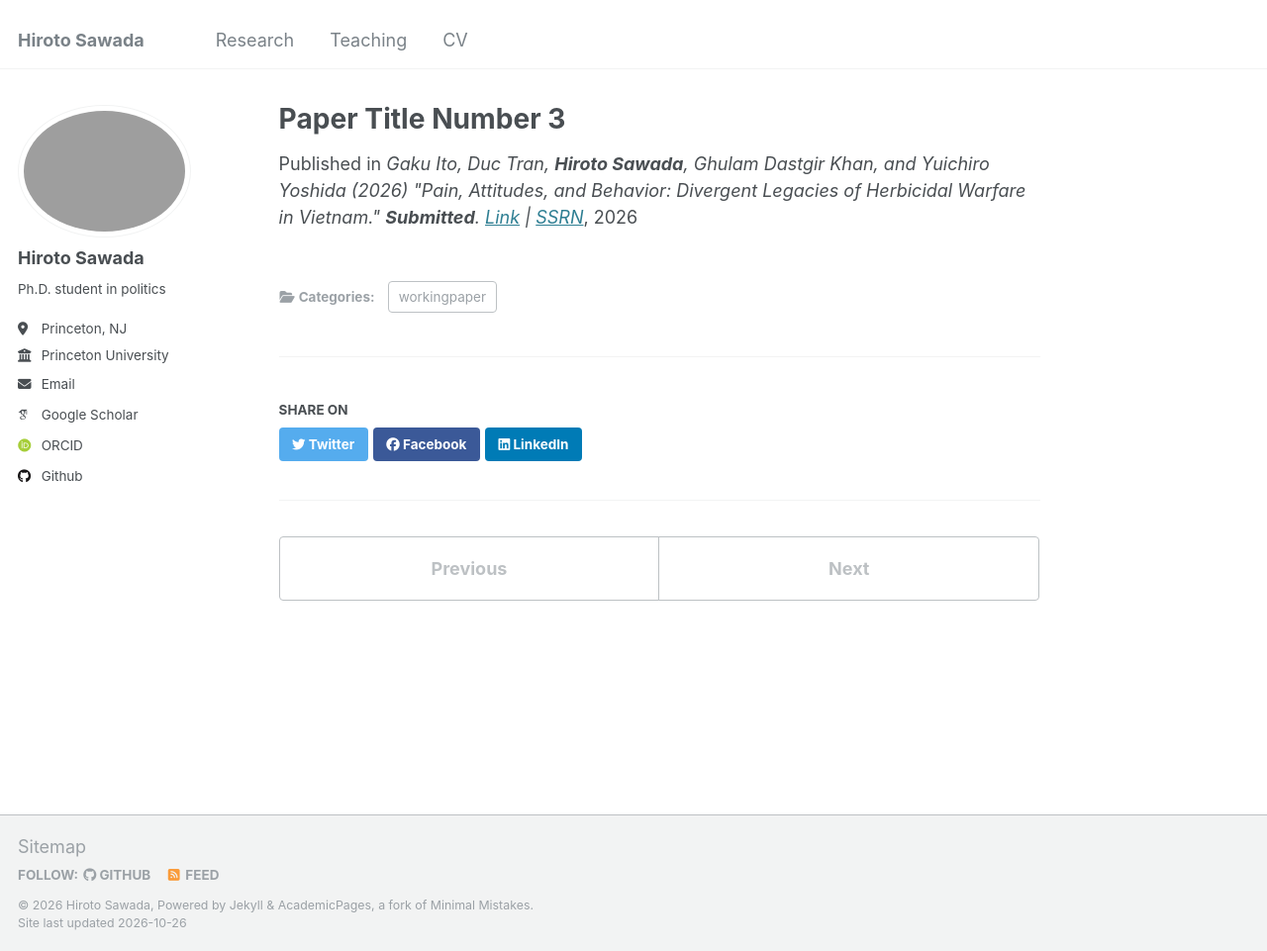
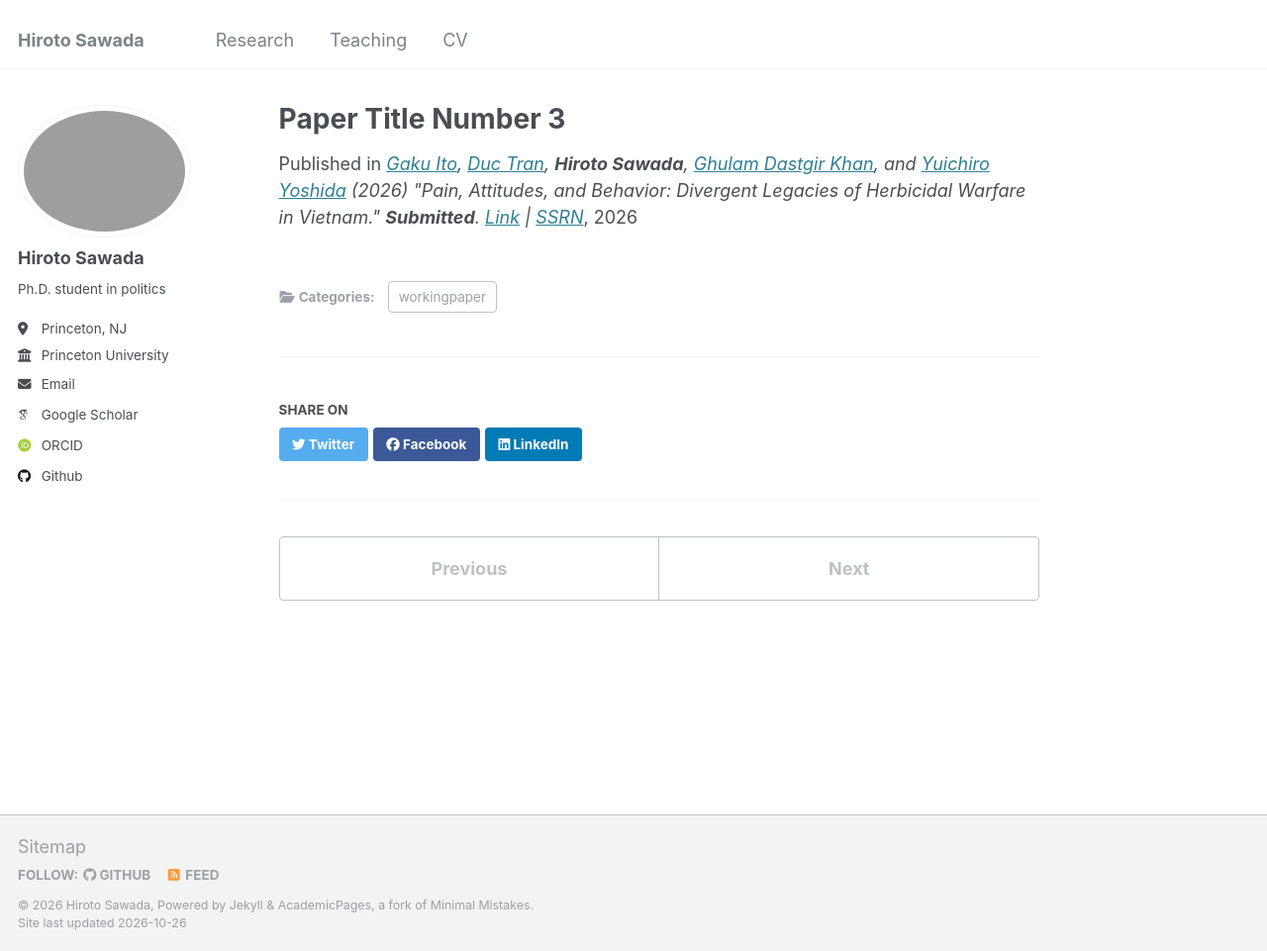
Before and after one commit to hiroto-sawada/hiroto-sawada.github.io, a Jekyll site: the page built from _publications/2015-10-01-paper-title-number-3.md, in a window 1280 px wide and 961 px high. Shown: the whole window at 99% size. Built offline with Jekyll 4.4.1, drawn with Linux system fonts in a browser that asks for light colours; some web fonts are replaced; part of the change alters nothing that is shown.

```diff
--- a/_publications/2015-10-01-paper-title-number-3.md
+++ b/_publications/2015-10-01-paper-title-number-3.md
@@ -3,5 +3,5 @@ title: "Paper Title Number 3"
 collection: publications
 category: workingpaper
 date: 2026-08-31
-venue: 'Gaku Ito, Duc Tran, <b>Hiroto Sawada</b>, Ghulam Dastgir Khan, and Yuichiro Yoshida (2026) "Pain, Attitudes, and Behavior: Divergent Legacies of Herbicidal Warfare in Vietnam." <b>Submitted</b>. <a href="https://hiroto-sawada.github.io/files/pain_v1.pdf">Link</a> | <a href="https://dx.doi.org/10.2139/ssrn.5397061">SSRN</a>'
+venue: '<a href="https://gaku-ito.github.io">Gaku Ito</a>, <a href="https://kdb.iimc.kyoto-u.ac.jp/profile/en.e8db4f7712816c35.html#display-items_basic-information">Duc Tran</a>, <b>Hiroto Sawada</b>, <a href="https://gdkhan.com">Ghulam Dastgir Khan</a>, and <a href="https://researchers.kwansei.ac.jp/view?u=200001824&l=en">Yuichiro Yoshida</a> (2026) "Pain, Attitudes, and Behavior: Divergent Legacies of Herbicidal Warfare in Vietnam." <b>Submitted</b>. <a href="https://hiroto-sawada.github.io/files/pain_v1.pdf">Link</a> | <a href="https://dx.doi.org/10.2139/ssrn.5397061">SSRN</a>'
 ---
```
